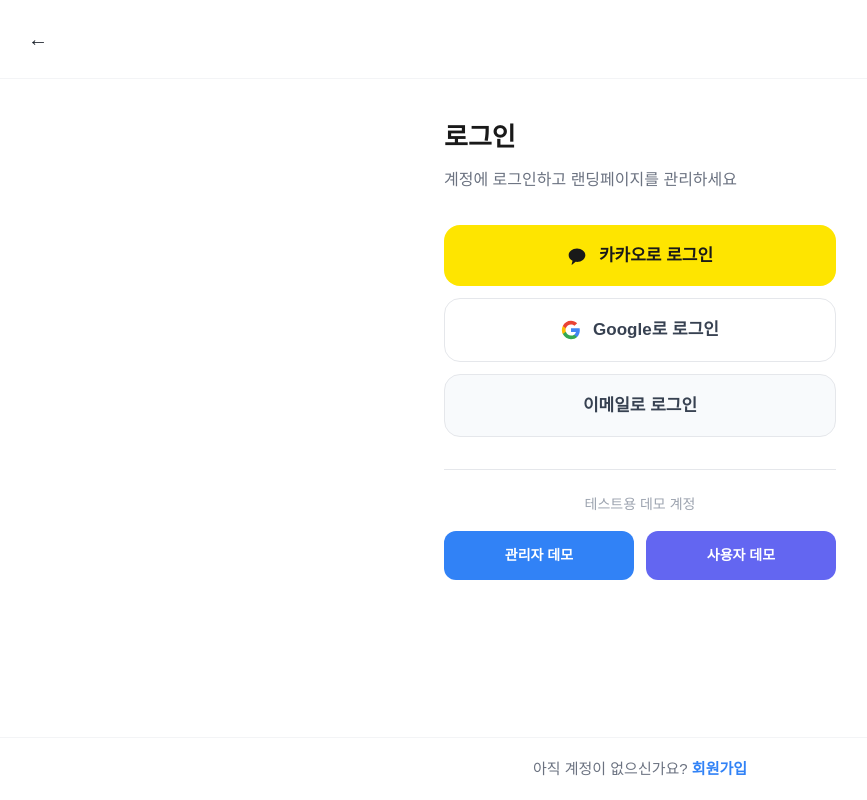
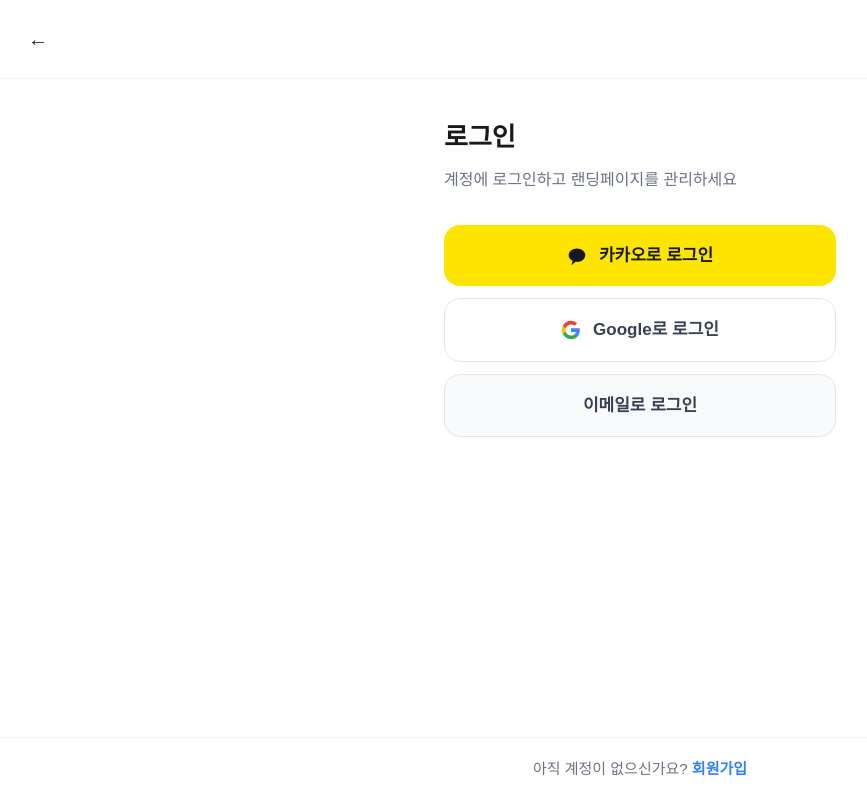
Before and after one commit to jsky9292/landingpage_membership, a Next.js app: page /login in a window 1280 px wide. Shown: the whole page, without its empty margins (0-867 px from the left). Built offline with nearby package versions, Linux system fonts and the light colour scheme; a web font is replaced by a local one.

Commit message:
fix: 로그인 페이지에서 데모 계정 버튼 제거

```diff
--- a/app/login/page.tsx
+++ b/app/login/page.tsx
@@ -37,17 +37,6 @@
       setError('로그인 중 오류가 발생했습니다.');
     } finally {
       setLoading(false);
-    }
-  };
-
-  const handleDemoLogin = async (email: string, password: string) => {
-    const result = await signIn('demo-login', {
-      redirect: false,
-      email,
-      password,
-    });
-    if (result?.ok) {
-      router.push(callbackUrl);
     }
   };
 
@@ -198,46 +187,6 @@
               </button>
             </div>
 
-            {/* 데모 로그인 섹션 */}
-            <div style={{ marginTop: '32px', paddingTop: '24px', borderTop: '1px solid #E5E7EB' }}>
-              <p style={{ fontSize: '14px', color: '#9CA3AF', textAlign: 'center', marginBottom: '16px' }}>
-                테스트용 데모 계정
-              </p>
-              <div style={{ display: 'flex', gap: '12px' }}>
-                <button
-                  onClick={() => handleDemoLogin('admin@demo.com', 'admin123')}
-                  style={{
-                    flex: 1,
-                    padding: '14px 16px',
-                    background: '#3182F6',
-                    color: '#fff',
-                    border: 'none',
-                    borderRadius: '12px',
-                    fontSize: '14px',
-                    fontWeight: '600',
-                    cursor: 'pointer',
-                  }}
-                >
-                  관리자 데모
-                </button>
-                <button
-                  onClick={() => handleDemoLogin('user@demo.com', 'user123')}
-                  style={{
-                    flex: 1,
-                    padding: '14px 16px',
-                    background: '#6366F1',
-                    color: '#fff',
-                    border: 'none',
-                    borderRadius: '12px',
-                    fontSize: '14px',
-                    fontWeight: '600',
-                    cursor: 'pointer',
-                  }}
-                >
-                  사용자 데모
-                </button>
-              </div>
-            </div>
           </>
         ) : (
           /* 이메일 로그인 폼 */
```
